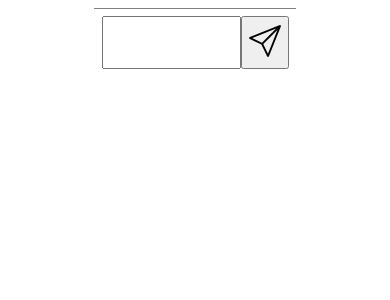
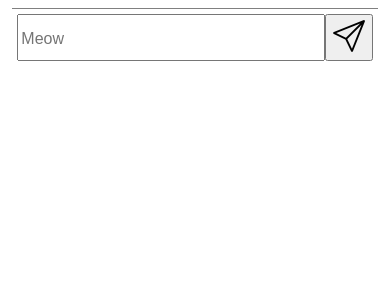
Before and after one commit to TaniaMitnovych/randomCat, a React (Create React App) app: page / in a window 390 px wide. Shown: the top 300 px of the page. Built offline with nearby package versions, Linux system fonts and the light colour scheme.

Commit message:
added media queries

```diff
--- a/src/components/InputField.jsx
+++ b/src/components/InputField.jsx
@@ -13,7 +13,7 @@ const InputField = ({ onButtonClick }) => {
   }, [onButtonClick]);
   return (
     <div className='input-field'>
-      <input ref={inputRef} type="text" value={message} onChange={(e) => setMessage(e.target.value)} />
+      <input ref={inputRef} type="text" value={message} onChange={(e) => setMessage(e.target.value)} placeholder='Meow'/>
       <button onClick={() => { onButtonClick(message); setMessage("") }}><img src={SendButton} alt="Send" /></button>
     </div>
   );
--- a/src/index.scss
+++ b/src/index.scss
@@ -62,11 +62,6 @@
   }
 }
 
-@media (max-width:700px) {
-  .cat-message-card__image>img {
-    width: 100%;
-  }
-}
 .input-field{
   display: flex;
   width:50%;
@@ -85,3 +80,18 @@
     font-size: 16px;
   }
 }
+@media (max-width:700px) {
+  .cat-message-card__image>img {
+    width: 100%;
+  }
+  .input-field{
+    width:95%;
+    padding: 5px;
+    & input{
+      padding: 2px;
+    }
+  }
+  .messages {
+    width: 80%;
+  }
+}
```
